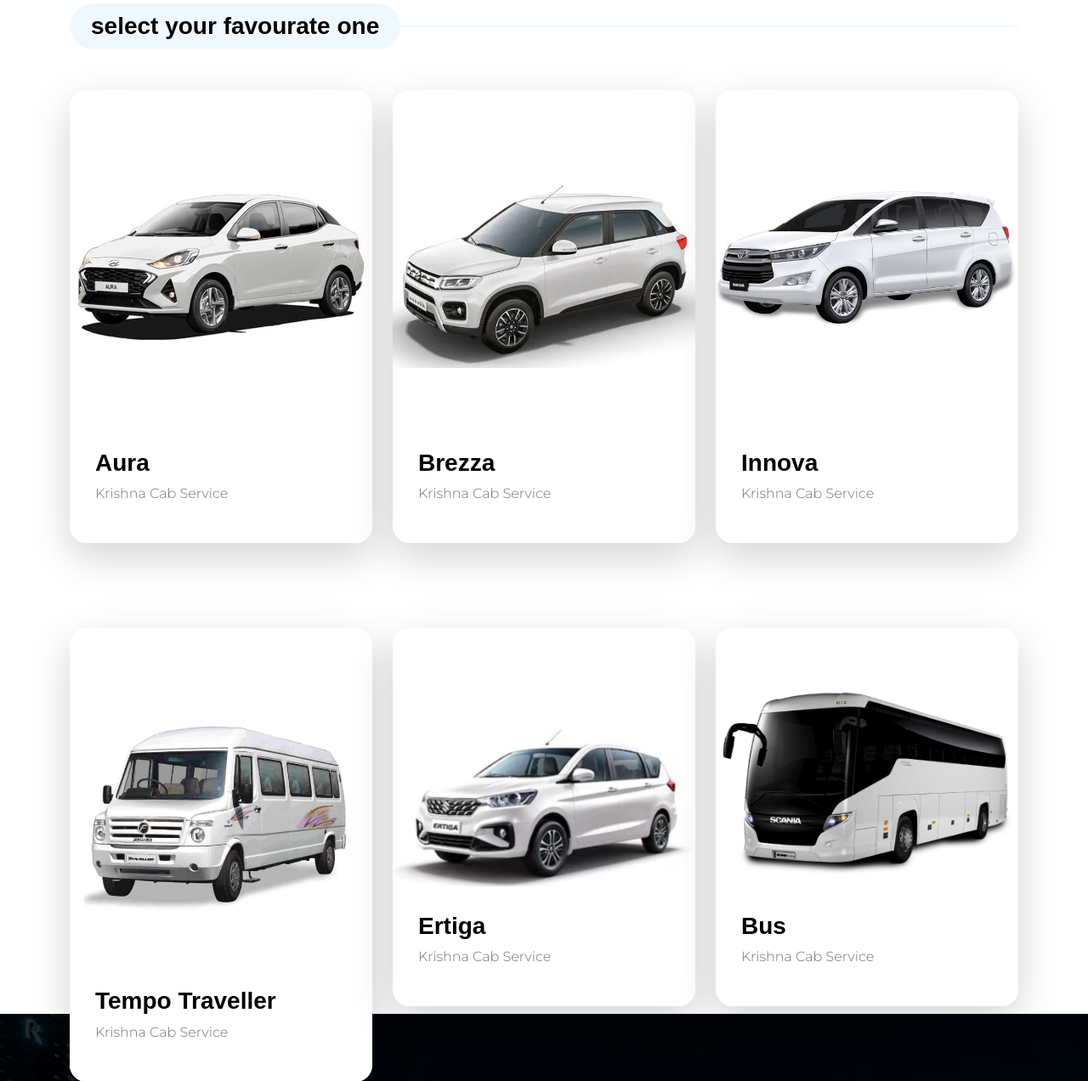
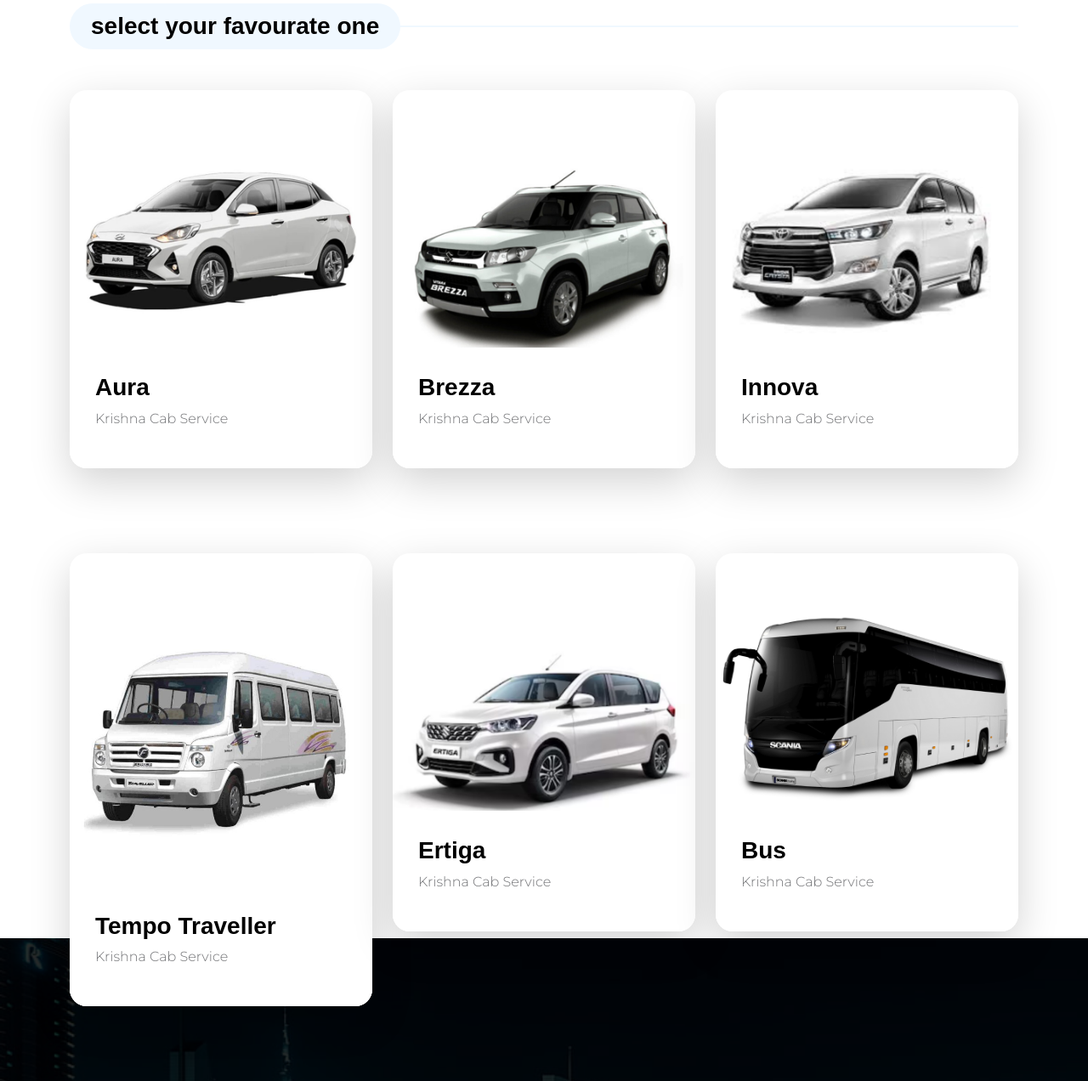
Before and after one commit to ajlo07/Krishna-Tours-Travels, a PHP site: page /ourCars.php in a window 1280 px wide. Shown: the part 576-1848 px from the top of the page at 85% size. Run offline with PHP 8.4, Linux system fonts and the light colour scheme; some web fonts are replaced.

Commit message:
car image set

```diff
--- a/ourCars.php
+++ b/ourCars.php
@@ -25,7 +25,7 @@
 
             <div class="col-lg-4 col-md-6 col-12 mb-4 mb-lg-0">
                 <div class="team-thumb bg-white shadow-lg">
-                    <img src="images/profile/Car/aura.jpg" class="about-image img-fluid"
+                    <img src="images/profile/Car/aura.png" class="about-image img-fluid"
                         alt="">
                     <div class="team-info">
                         <h4 class="mb-2">
@@ -50,7 +50,7 @@
             </div>
             <div class="col-lg-4 col-md-6 col-12 mb-4 mb-lg-0">
                 <div class="team-thumb bg-white shadow-lg">
-                    <img src="images/profile/Car/breza.jpg" class="about-image img-fluid"
+                    <img src="images/profile/Car/breza.png" class="about-image img-fluid"
                         alt="">
                     <div class="team-info">
                         <h4 class="mb-2">
@@ -75,7 +75,7 @@
             </div>
             <div class="col-lg-4 col-md-6 col-12 mb-4 mb-lg-0">
                 <div class="team-thumb bg-white shadow-lg">
-                    <img src="images/profile/Car/innova.jpg" class="about-image img-fluid"
+                    <img src="images/profile/Car/innova.png" class="about-image img-fluid"
                         alt="">
                     <div class="team-info">
                         <h4 class="mb-2">
```
Also changed, not shown: images/profile/Car/4.png (deleted), images/profile/Car/aura.png (added), images/profile/Car/breza.png (added), images/profile/Car/innova.png (added), images/profile/Car/tempo (2).jpg (added), images/profile/Car/tempo.png (added).
